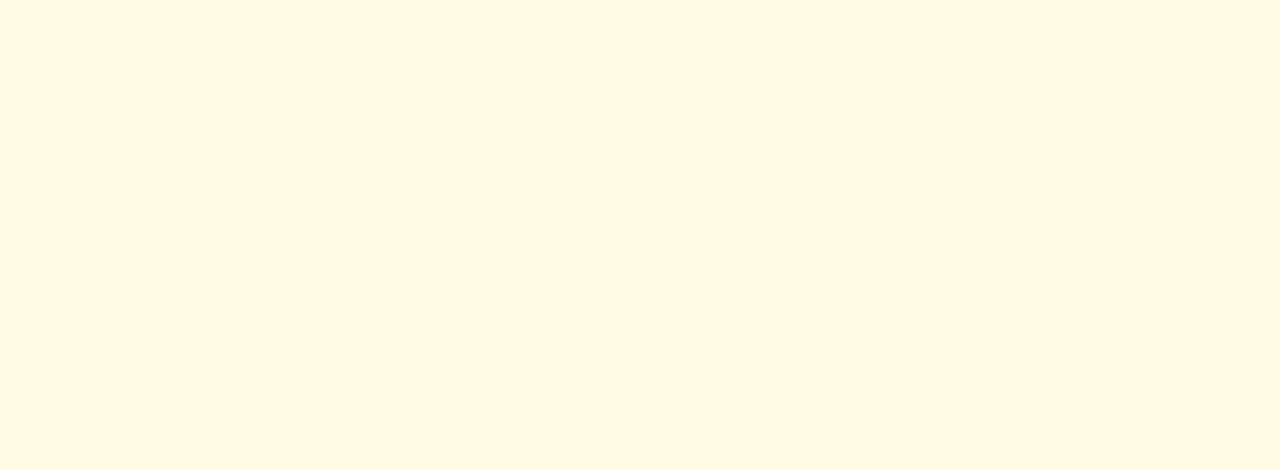
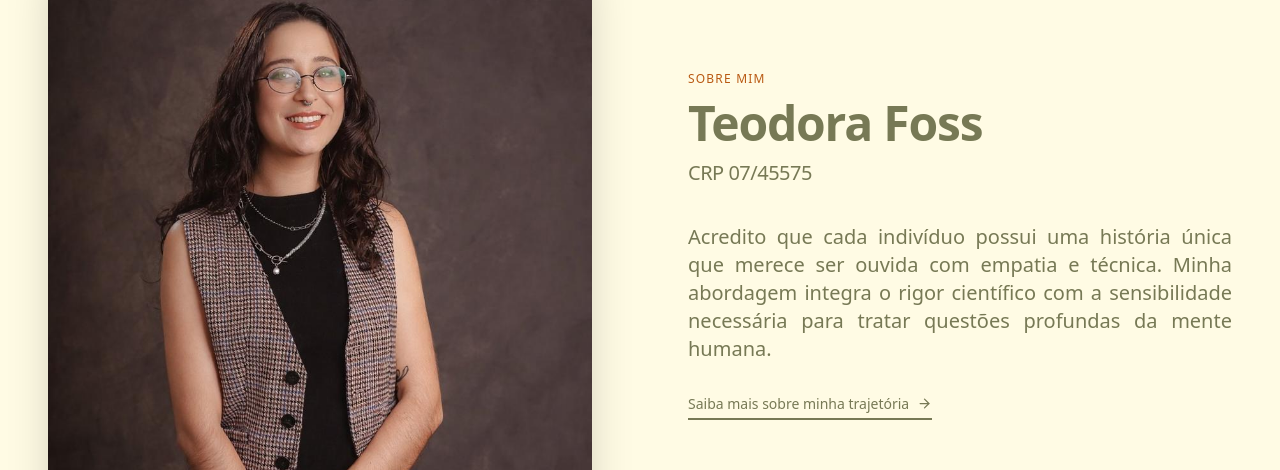
Before and after one commit to mateushedp/portfolio-teo-foss, a Next.js app: page / in a window 1280 px wide. Shown: the part 916-1386 px from the top of the page. Before the commit the page ends 801 px from the top, so only its background shows below. Built offline with nearby package versions, Linux system fonts and the light colour scheme.

Commit message:
feat: about section

```diff
--- a/src/app/page.tsx
+++ b/src/app/page.tsx
@@ -1,11 +1,13 @@
 import Header from "@/components/layout/Header";
 import Hero from "@/components/sections/Hero";
+import About from "@/components/sections/About";
 
 export default function Home() {
   return (
     <main>
       <Header />
       <Hero />
+      <About />
     </main>
   );
 }
--- /dev/null
+++ b/src/components/sections/About.tsx
@@ -0,0 +1,55 @@
+import Image from "next/image";
+import { ArrowRight } from "lucide-react";
+
+export default function About() {
+	return (
+		<section id="sobre" className="bg-cream">
+			<div
+				className="flex flex-col md:flex-row"
+				style={{ minHeight: "calc(100dvh - var(--header-height))" }}
+			>
+				<div className="md:w-1/2 md:self-stretch order-2 md:order-1 shrink-0 px-6 md:px-12 py-6 md:py-12">
+					<div className="relative w-full h-[358px] md:h-full rounded-3xl overflow-hidden shadow-[0px_25px_50px_-12px_rgba(0,0,0,0.25)]">
+						<Image
+							src="/profile-pic.jpg"
+							alt="Foto de Teodora Foss"
+							fill
+							className="object-cover object-[center_15%]"
+						/>
+					</div>
+				</div>
+
+				<div className="flex flex-col justify-center gap-3 w-full md:w-1/2 md:pl-12 px-6 pt-11 pb-6 md:px-12 md:py-24 order-1 md:order-2">
+					<span className="text-xs uppercase tracking-widest text-orange-cta">
+						Sobre Mim
+					</span>
+
+					<h2 className="text-3xl md:text-5xl font-bold tracking-tight text-green-brand">
+						Teodora Foss
+					</h2>
+
+					<p className="text-lg md:text-xl tracking-tight text-green-brand pb-6">
+						CRP 07/45575
+					</p>
+
+					<p className="text-base md:text-xl text-justify text-green-brand">
+						Acredito que cada indivíduo possui uma história única que merece ser
+						ouvida com empatia e técnica. Minha abordagem integra o rigor
+						científico com a sensibilidade necessária para tratar questões
+						profundas da mente humana.
+					</p>
+
+					<div className="pt-4">
+						<a
+							href="#"
+							className="inline-flex items-center gap-2 text-sm text-green-brand border-b-2 border-green-brand pb-1 hover:opacity-70 transition-opacity"
+						>
+							Saiba mais sobre minha trajetória
+							<ArrowRight size={15} />
+						</a>
+					</div>
+				</div>
+			</div>
+		</section>
+	);
+}
```
Also changed, not shown: public/profile-pic.jpg (added).
